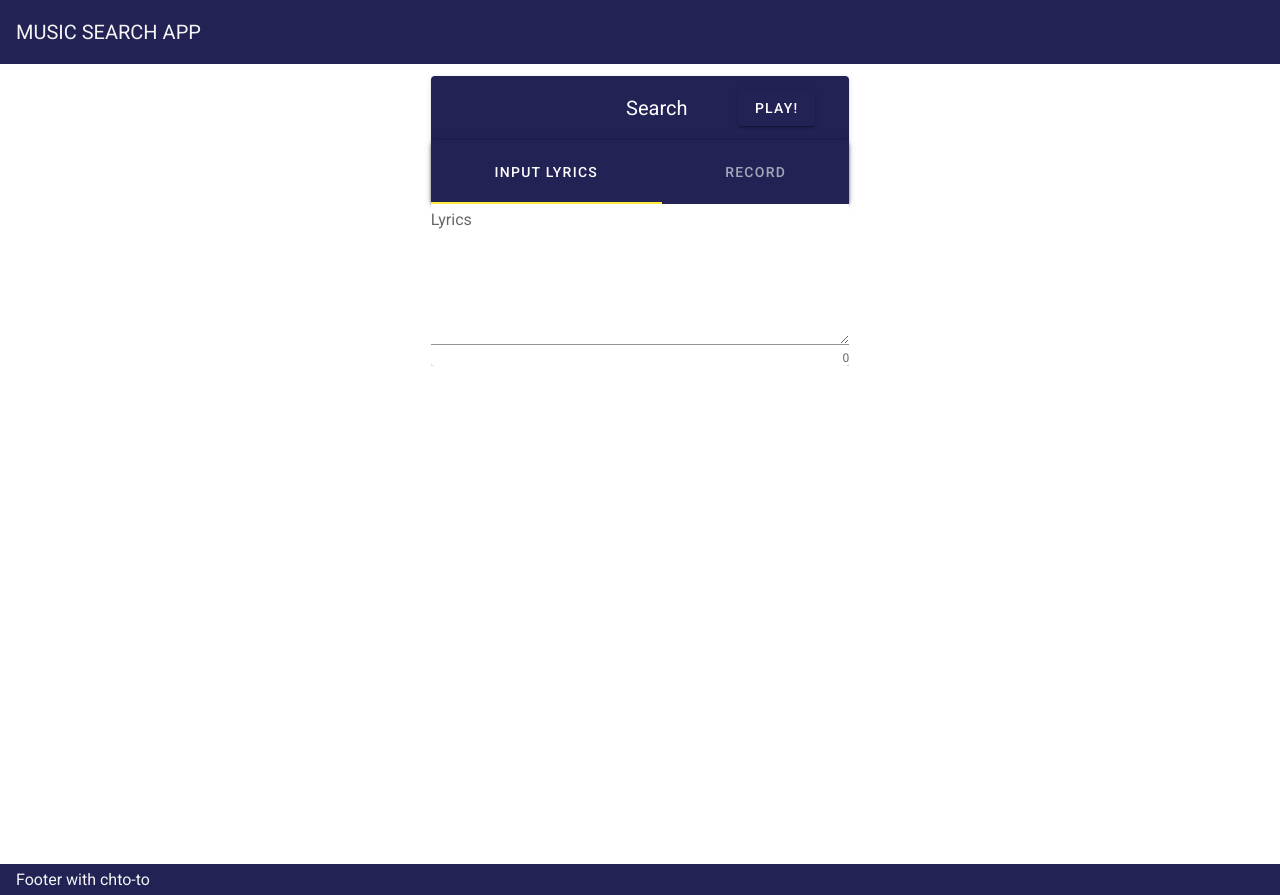
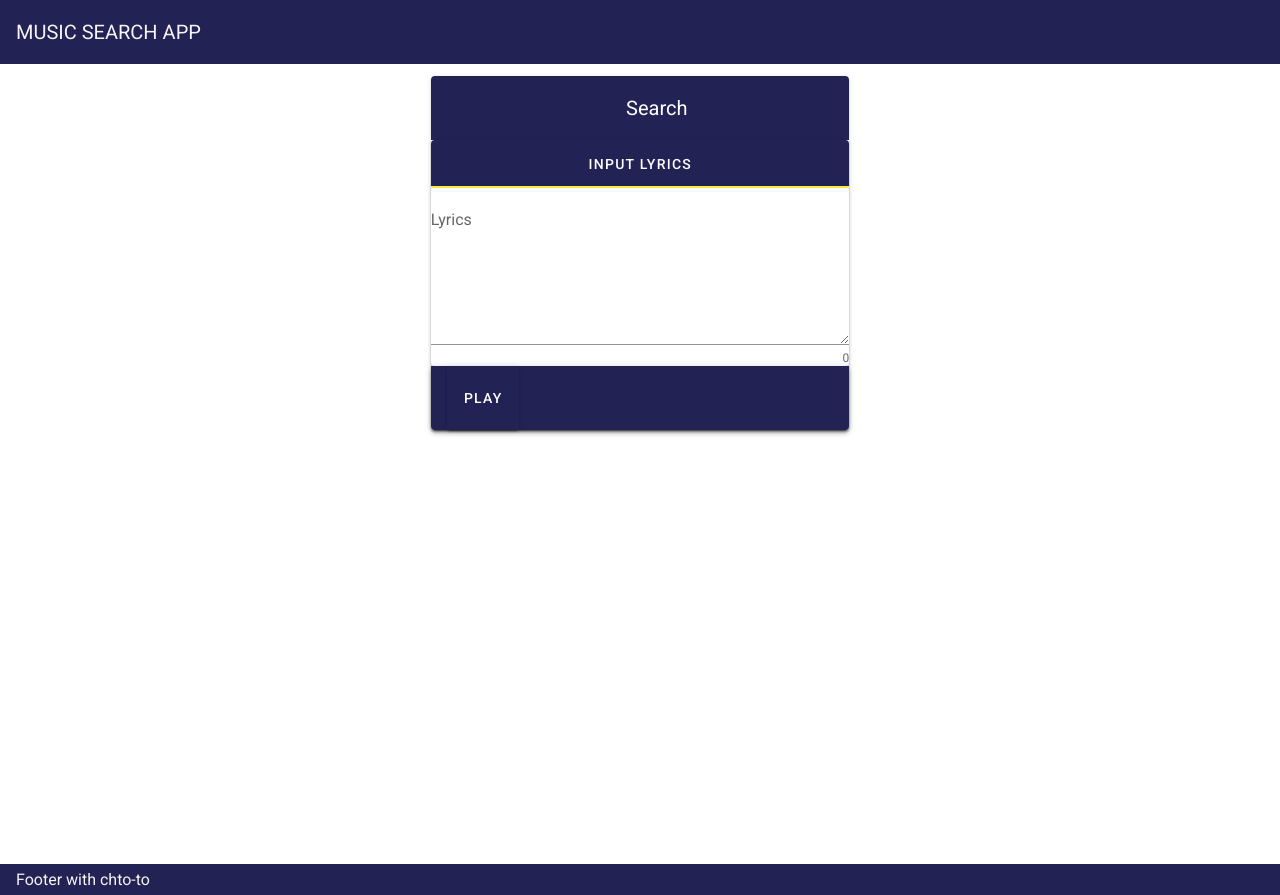
Before and after one commit to BaLiKfromUA/Int20h-2020-Test-task, a Vue app: page / in a window 1280 px wide. Built offline with nearby package versions, Linux system fonts and the light colour scheme; what vue-audio-recorder would draw is missing.

Commit message:
Tweaks, redesign and pics

```diff
--- a/src/components/GameResult.vue
+++ b/src/components/GameResult.vue
@@ -1,12 +1,44 @@
 <template>
-    <div>
-
-    </div>
+    <v-app>
+        <v-content>
+            <v-container fluid class="flex-shrink-1">
+                <v-layout align-center justify-start>
+                    <v-card>
+                        <v-toolbar color="#222255">
+                            <v-toolbar-title>
+                                {{ winner }} has won!
+                            </v-toolbar-title>
+                        </v-toolbar>
+                        <v-img v-if="playerWon" src="src/assets/playerWinner.png"/>
+                        <v-img v-if="!playerWon" src="src/assets/computerWinner.png"/>
+                        <v-card-actions>
+                            <v-btn large v-on:click="playAgain">Play again</v-btn>
+                            <v-btn large v-on:click="allResults">All results</v-btn>
+                        </v-card-actions>
+                    </v-card>
+                </v-layout>
+            </v-container>
+        </v-content>
+    </v-app>
 </template>
 
 <script>
     export default {
-        name: "Result"
+        name: "Result",
+
+        props: {
+            playerWon: Boolean
+        },
+
+        methods: {
+            playAgain() {
+                document.location.href = ""
+            },
+
+            allResults() {
+                //todo: show all results
+            }
+        }
     }
 </script>
 
--- a/src/components/InputData.vue
+++ b/src/components/InputData.vue
@@ -5,7 +5,7 @@
                 <v-layout align-center justify-center>
                     <v-flex xs12 sm8 md6 lg4 xl4>
                         <v-card max-width="500px" class="mx-auto">
-                            <v-toolbar color="#222255" dark flat class="grow-shrink-1">
+                            <v-toolbar color="#222255" dark flat class="flex-shrink-1">
                                 <v-container fluid>
                                     <v-layout align-center justify-center>
                                         <v-flex xs6/>
@@ -14,23 +14,21 @@
                                         </v-flex>
                                         <v-flex xs1/>
                                         <v-flex xs3>
-                                            <v-btn color="#222255" v-on:click="sendData">Play!</v-btn>
+<!--                                            <v-btn color="#222255" v-on:click="sendData">Play!</v-btn>-->
                                         </v-flex>
                                     </v-layout>
 
                                 </v-container>
                             </v-toolbar>
                             <v-card>
-                                <v-toolbar>
                                 <v-tabs dark background-color="#222255" grow slider-color="yellow"
                                         v-model="selectedTab">
                                     <v-tab key='input'>
                                         Input lyrics
                                     </v-tab>
-                                        <v-tab key='sound'>
-                                            Record
-                                        </v-tab>
-
+<!--                                        <v-tab key='sound'>-->
+<!--                                            Record-->
+<!--                                        </v-tab>-->
                                     <v-tab-item>
                                         <v-card>
                                             <v-textarea color="teal"
@@ -44,7 +42,6 @@
                                             </v-textarea>
                                         </v-card>
                                     </v-tab-item>
-
 <!--                                        <v-tab-item>-->
 <!--                                            <v-container>-->
 <!--                                                <v-layout align-center justify-center>-->
@@ -65,6 +62,11 @@
 <!--                                            </v-container>-->
 <!--                                        </v-tab-item>-->
                                 </v-tabs>
+                                <v-toolbar color="#222255">
+                                    <v-toolbar-items class="justify-end">
+                                        <v-spacer/>
+                                        <v-btn id="playButton" color="#222255" v-on:click="sendData">Play</v-btn>
+                                    </v-toolbar-items>
                                 </v-toolbar>
                             </v-card>
                         </v-card>
@@ -152,4 +154,7 @@
     /*#audio-recorder {*/
     /*    align-items: center;*/
     /*}*/
+    #playButton {
+        color: white
+    }
 </style>
--- a/src/components/UserVerdict.vue
+++ b/src/components/UserVerdict.vue
@@ -3,9 +3,14 @@
         <v-app>
             <v-content>
                 <v-container fluid fill-height>
-                    <v-layout align-center justify-center>
+                    <v-layout align-start justify-center>
                         <v-flex xs12 sm6 md6 lg4 xl4>
                             <v-card max-width="350" min-width="350" class="mx-auto">
+                                <v-toolbar color="#222255" dark>
+                                    <v-toolbar-title>
+                                        Prediction - Attempt {{counter}}/{{maxAttempts}}
+                                    </v-toolbar-title>
+                                </v-toolbar>
                                 <v-card-title>{{artistName}}</v-card-title>
                                 <v-card-subtitle>{{trackName}}</v-card-subtitle>
                                 <v-card-text>
@@ -56,6 +61,7 @@
             trackId: "85963521",
             link: "",
             counter: 0,
+            maxAttempts: 5,
             showTryAgain: false,
             hasLink: false,
             api: new MusicAPI({
@@ -97,3 +103,9 @@
         }
     }
 </script>
+
+<style>
+    #titleBar {
+        color: white
+    }
+</style>
```
Also changed, not shown: src/assets/computerWinner.png (added), src/assets/playerWinner.png (added). Lines whose indentation alone changed are shown as unchanged.
